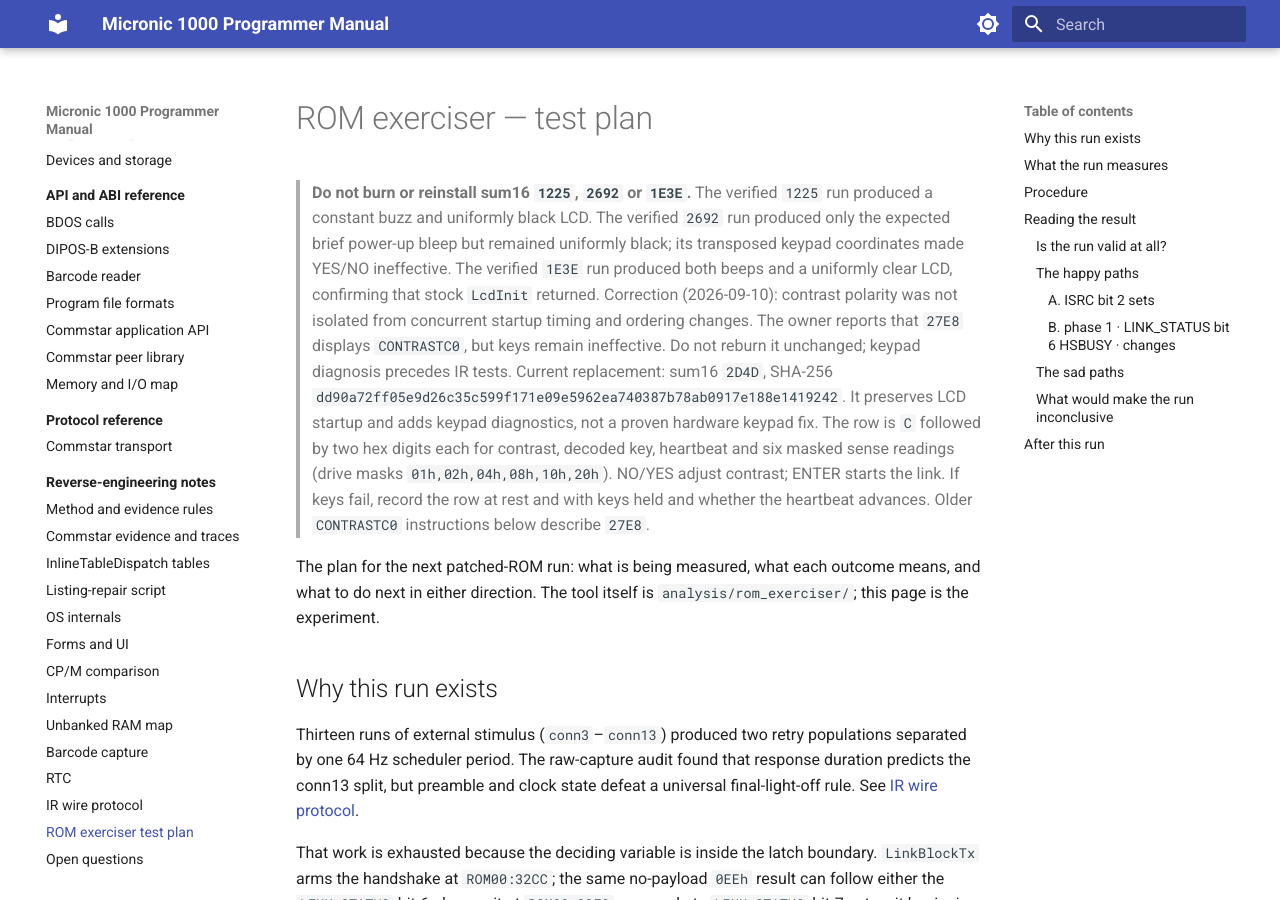
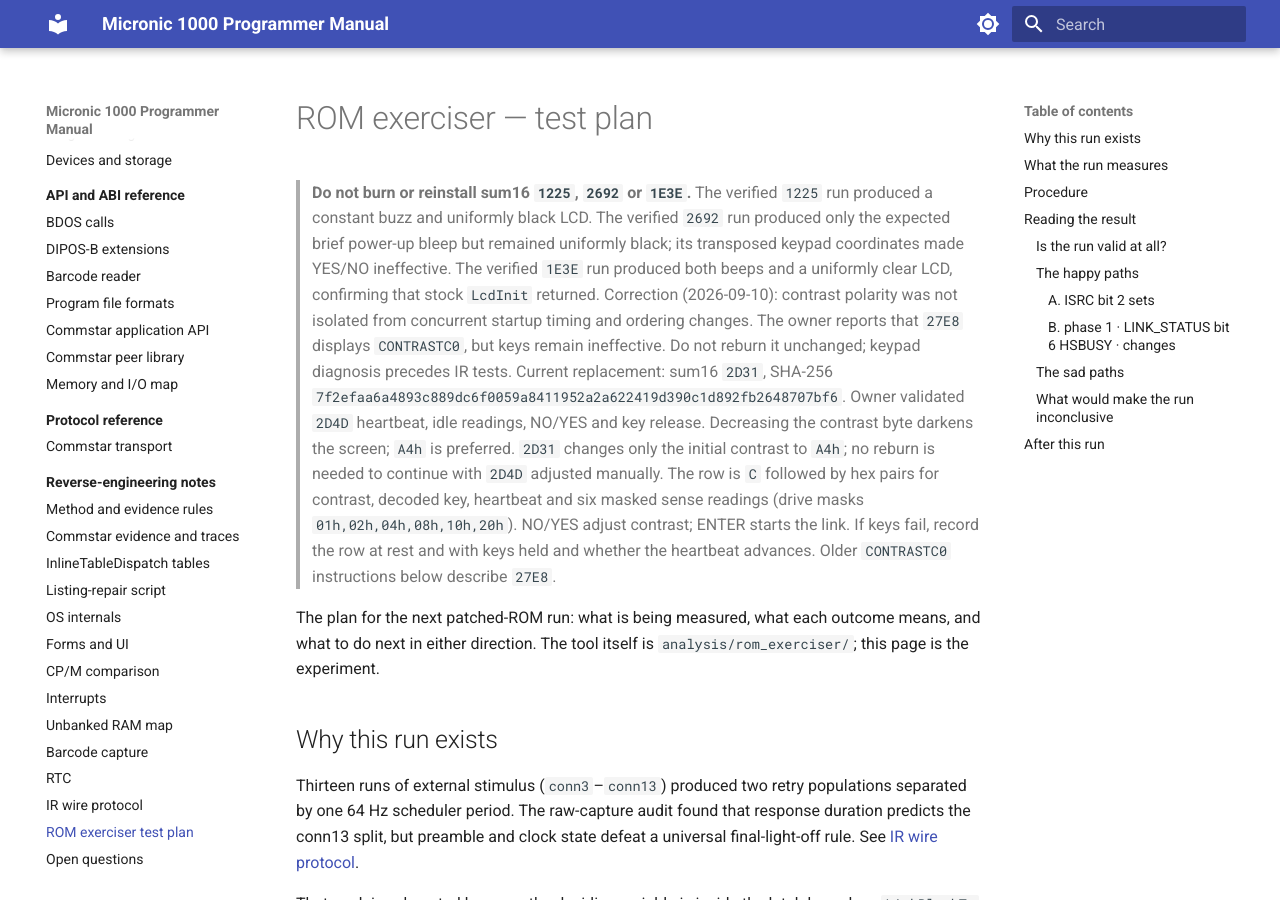
Before and after one commit to philpem/micronic1000, an MkDocs documentation site: the page built from doc/re-notes/exerciser-test-plan.md, in a window 1280 px wide and 900 px high. Built offline with MkDocs 1.6.1 and Material for MkDocs 9.7.7, drawn with Linux system fonts in a browser that asks for light colours.

Commit message:
analysis: record hardware keypad validation and use A4 contrast

```diff
--- a/doc/re-notes/exerciser-test-plan.md
+++ b/doc/re-notes/exerciser-test-plan.md
@@ -9,10 +9,12 @@
 > was not isolated from concurrent startup timing and ordering changes.
 > The owner reports that `27E8` displays `CONTRASTC0`, but keys remain
 > ineffective. Do not reburn it unchanged; keypad diagnosis precedes IR tests.
-> Current replacement: sum16 `2D4D`, SHA-256
-> `dd90a72ff05e9d26c35c599f171e09e5962ea740387b78ab0917e188e1419242`.
-> It preserves LCD startup and adds keypad diagnostics, not a proven hardware
-> keypad fix. The row is `C` followed by two hex digits each for contrast,
+> Current replacement: sum16 `2D31`, SHA-256
+> `7f2efaa6a4893c889dc6f0059a8411952a2a622419d390c1d892fb2648707bf6`.
+> Owner validated `2D4D` heartbeat, idle readings, NO/YES and key release.
+> Decreasing the contrast byte darkens the screen; `A4h` is preferred.
+> `2D31` changes only the initial contrast to `A4h`; no reburn is needed to
+> continue with `2D4D` adjusted manually. The row is `C` followed by hex pairs for contrast,
 > decoded key, heartbeat and six masked sense readings (drive masks
 > `01h,02h,04h,08h,10h,20h`). NO/YES adjust contrast; ENTER starts the link.
 > If keys fail, record the row at rest and with keys held and whether the
```
Also changed, not shown: analysis/rom_exerciser/README.md (+23 -14 lines), doc/research/TASKS.md (+25 -6 lines), 2 other files.
